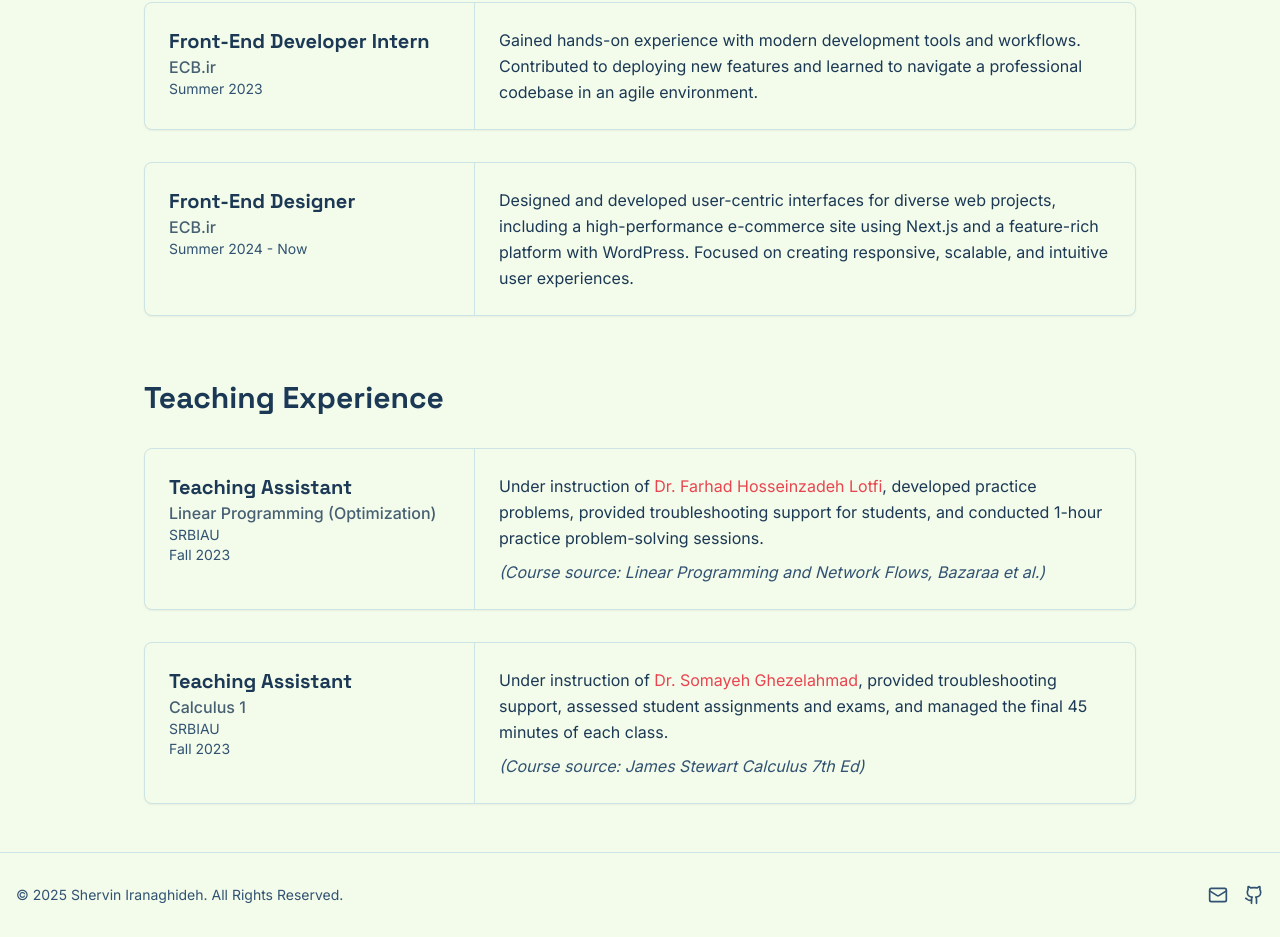
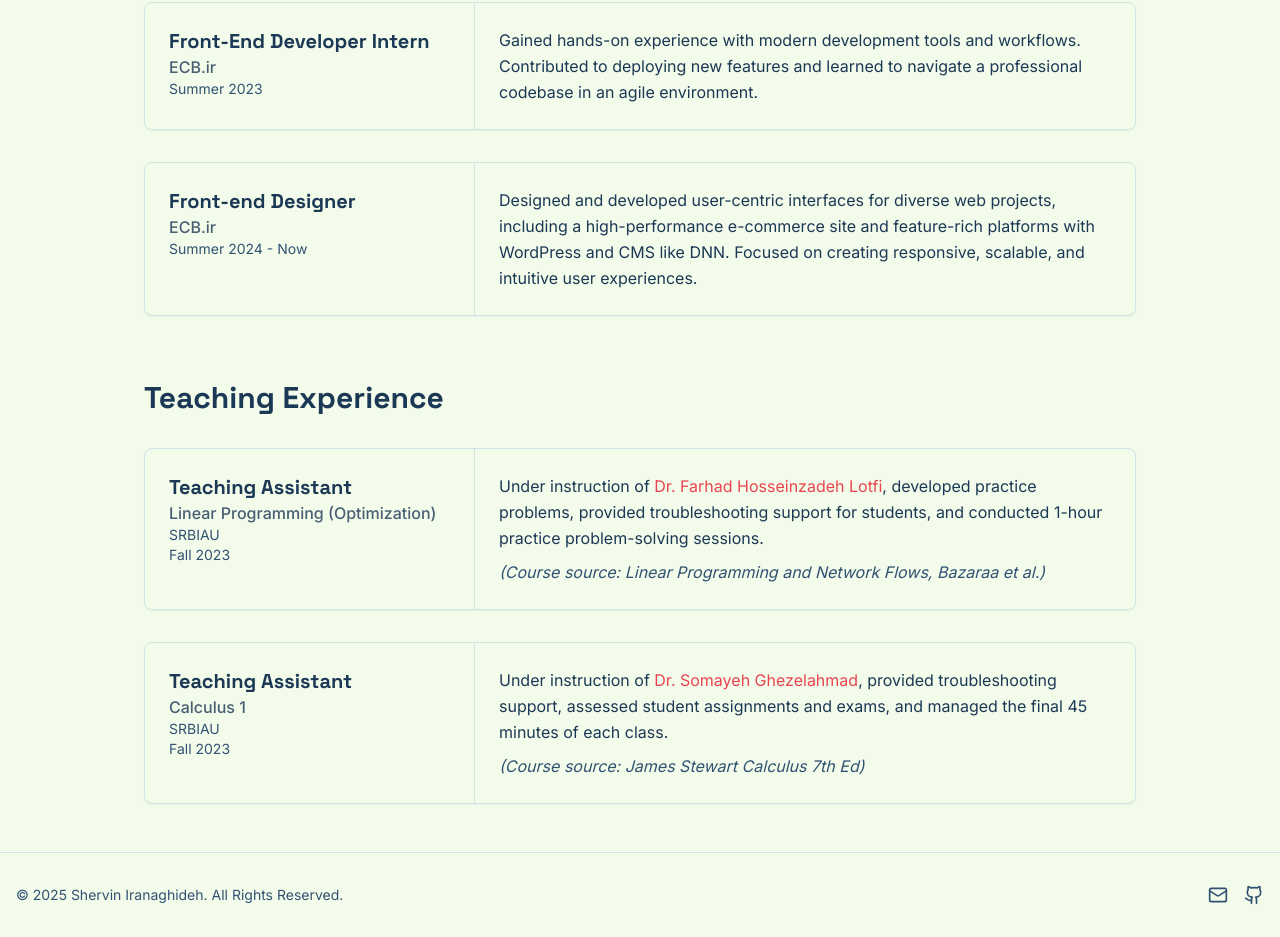
Before and after one commit to DearShervin/dearshervin.github.io, a Next.js app: page /studio/experience in a window 1280 px wide. Shown: the part 1099-2036 px from the top of the page. Built offline with nearby package versions, Linux system fonts and the light colour scheme.

Commit message:
initial commit

```diff
--- a/src/app/experience/page.tsx
+++ b/src/app/experience/page.tsx
@@ -64,10 +64,10 @@ const workExperiences = [
         description: "Gained hands-on experience with modern development tools and workflows. Contributed to deploying new features and learned to navigate a professional codebase in an agile environment."
     },
     {
-      role: "Front-End Designer",
+      role: "Front-end Designer",
       company: "ECB.ir",
       duration: "Summer 2024 - Now",
-      description: "Designed and developed user-centric interfaces for diverse web projects, including a high-performance e-commerce site using Next.js and a feature-rich platform with WordPress. Focused on creating responsive, scalable, and intuitive user experiences."
+      description: "Designed and developed user-centric interfaces for diverse web projects, including a high-performance e-commerce site and feature-rich platforms with WordPress and CMS like DNN. Focused on creating responsive, scalable, and intuitive user experiences."
   }
 ]
 
```
